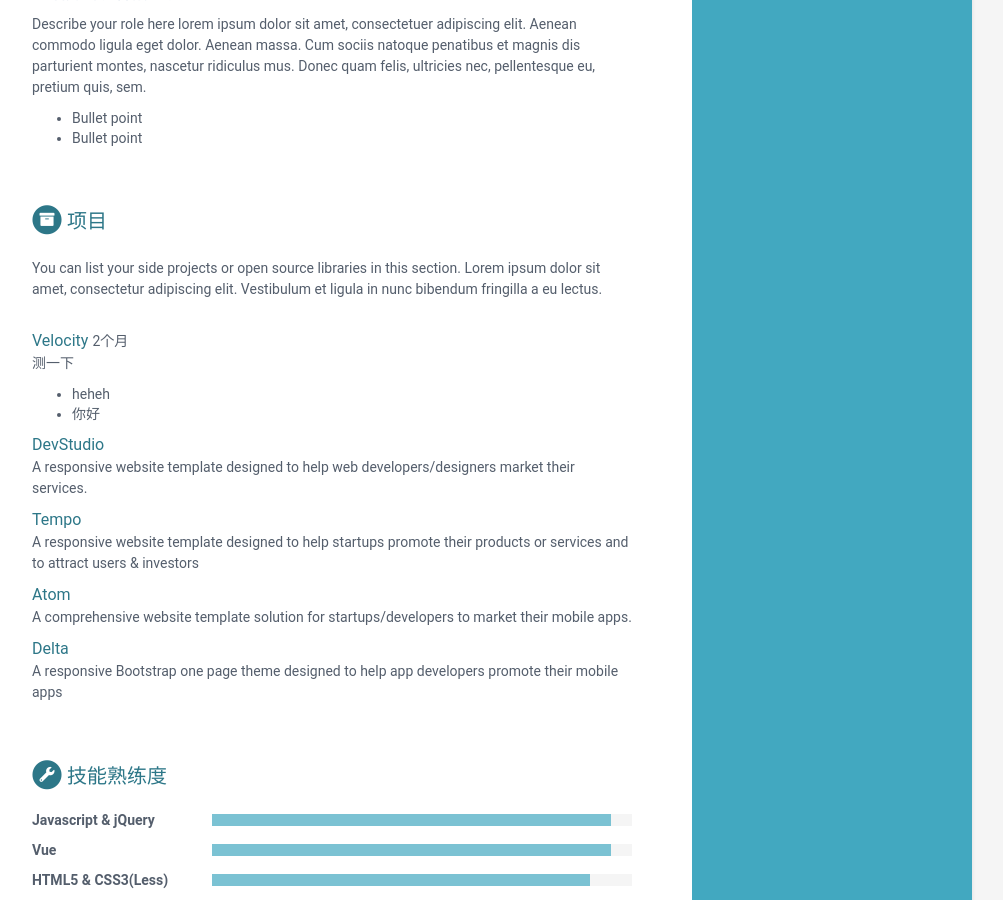
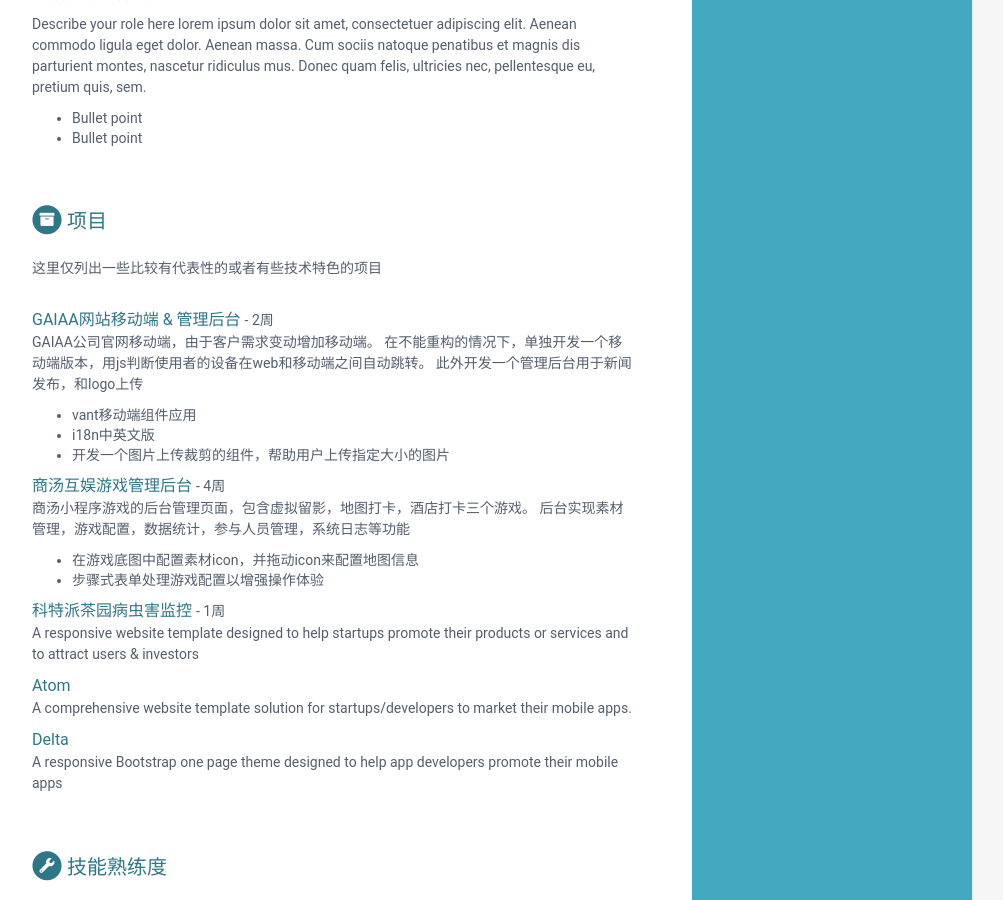
Before and after one commit to wellfrog16/cv, a Jekyll site: the page built from index.html, in a window 1280 px wide and 900 px high, scrolled down 1093 px. Shown: the whole window, without its empty margins (168-1171 px from the left). Built offline with Jekyll 4.4.1, drawn with Linux system fonts in a browser that asks for light colours.

Commit message:
资料更新

```diff
--- a/_data/data.yml
+++ b/_data/data.yml
@@ -116,26 +116,32 @@ experiences:
 projects:
     title: 项目
     intro: >
-      You can list your side projects or open source libraries in this
-      section. Lorem ipsum dolor sit amet, consectetur adipiscing elit.
-      Vestibulum et ligula in nunc bibendum fringilla a eu lectus.
+      这里仅列出一些比较有代表性的或者有些技术特色的项目
 
     assignments:
-      - title: Velocity
-        link: "#hook"
-        cycle: 2个月
+      - title: GAIAA网站移动端 & 管理后台
+        cycle: 2周
+        link: https://thegaiaa.org/m/
         tagline: |
-          测一下
+          GAIAA公司官网移动端，由于客户需求变动增加移动端。
+          在不能重构的情况下，单独开发一个移动端版本，用js判断使用者的设备在web和移动端之间自动跳转。
+          此外开发一个管理后台用于新闻发布，和logo上传
 
-            - heheh
-            - 你好
+            - vant移动端组件应用
+            - i18n中英文版
+            - 开发一个图片上传裁剪的组件，帮助用户上传指定大小的图片
 
-      - title: DevStudio
-        link: "#"
-        tagline: "A responsive website template designed to help web developers/designers market their services."
+      - title: 商汤互娱游戏管理后台
+        cycle: 4周
+        tagline: |
+          商汤小程序游戏的后台管理页面，包含虚拟留影，地图打卡，酒店打卡三个游戏。
+          后台实现素材管理，游戏配置，数据统计，参与人员管理，系统日志等功能
 
-      - title: Tempo
-        link: "#"
+            - 在游戏底图中配置素材icon，并拖动icon来配置地图信息
+            - 步骤式表单处理游戏配置以增强操作体验
+
+      - title: 科特派茶园病虫害监控
+        cycle: 1周
         tagline: "A responsive website template designed to help startups promote their products or services and to attract users &amp; investors"
 
       - title: Atom
--- a/_includes/head.html
+++ b/_includes/head.html
@@ -12,7 +12,7 @@
   Jekyll theme for creating resume" }}">
 
   <!-- Favicon -->
-  <link rel="shortcut icon" href="favicon.ico">
+  <!-- <link rel="shortcut icon" href="favicon.ico"> -->
 
   <!-- Global CSS -->
   <link rel="stylesheet" href="{{ site.baseurl }}/assets/plugins/bootstrap/css/bootstrap.min.css">
--- a/_includes/projects.html
+++ b/_includes/projects.html
@@ -28,7 +28,7 @@
       </span>
 
       {% if project.cycle %}
-      <span>{{ project.cycle }}</span>
+      <span> - {{ project.cycle }}</span>
       {% endif %}
 
       {% if project.tagline %}
```
